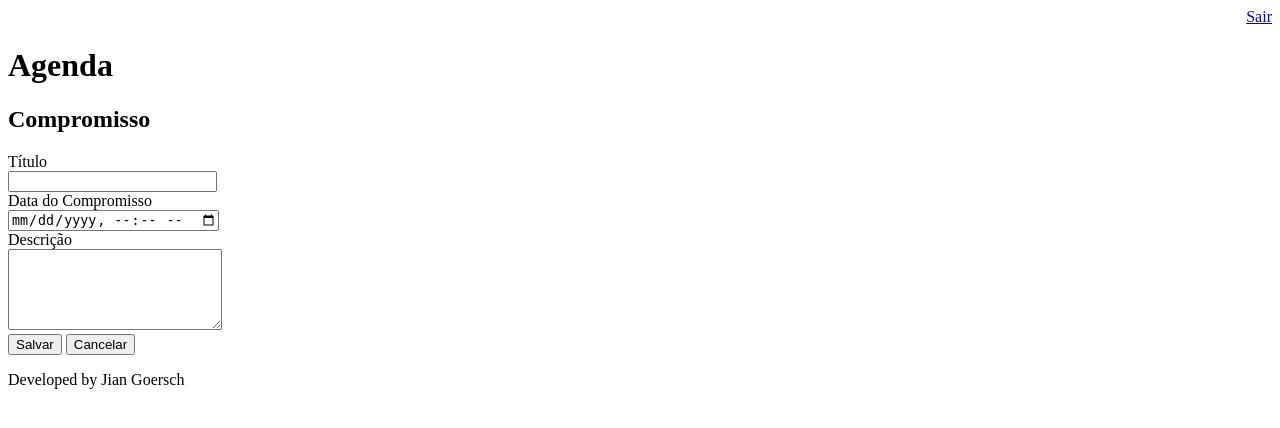
After one commit to JianGoersch/agenda, a Django app: page /agenda/compromisso/ in a window 1280 px wide. The commit adds this page. Shown: the top 428 px of the page. Run offline with Django 4.2, Linux system fonts and the light colour scheme; a user stored in the database is signed in.

Commit message:
Incluido template para a inserção de eventos da agenda e gitignore para ignorar os arquivos compilados

```diff
--- a/agenda/templates/agenda.html
+++ b/agenda/templates/agenda.html
@@ -2,7 +2,9 @@
 
 {% block content %}
     <h2>Agendamentos</h2>
-
+    <a href="compromisso/">
+    <button type="button">Novo Compromisso</button>
+    </a>
     <ul style="font-size 20px">
         {% for compromisso in compromissos %} <!-- chave e porcentagem usar comandos do python-->
             <li>{{ compromisso.titulo }} - {{ compromisso.get_data_evento }}</li> <!--duas chaves{{ é para imprimir algo do python -->
--- /dev/null
+++ b/agenda/templates/compromisso.html
@@ -0,0 +1,25 @@
+{% extends "model-page.html" %}
+
+{% block content %}
+
+<h2>Compromisso</h2>
+
+    <form action="submit" method="POST">{% csrf_token %}
+    <label>Título</label>
+    <br>
+    <input type="text" name="titulo" size="23">
+    <br>
+    <label>Data do Compromisso</label>
+    <br>
+    <input type="datetime-local" name="data_evento">
+    <br>
+    <label>Descrição</label>
+    <br>
+    <textarea name="descricao" rows="5" cols="24"></textarea>
+    <br>
+    <button type="submit">Salvar</button>
+    <a href="/">
+        <button type="button">Cancelar</button>
+    </a>
+</form>
+{% endblock %}
--- a/agenda/urls.py
+++ b/agenda/urls.py
@@ -26,6 +26,9 @@ urlpatterns = [
     path('', RedirectView.as_view(url='/agenda/')),
     path('login/', views.login_user),
     path('login/submit', views.submit_login),
-    path('logout/',views.logout_user)
+    path('logout/',views.logout_user),
+    path('agenda/compromisso/', views.compromisso),
+    path('agenda/compromisso/submit', views.submit_compromisso)
+
 
 ]
--- a/core/views.py
+++ b/core/views.py
@@ -47,3 +47,18 @@ def lista_compromissos(request):
     compromisso = Compromisso.objects.filter(usuario=usuario)
     dados = {'compromissos':compromisso}
     return render(request, 'agenda.html', dados)
+
+
+@login_required(login_url='/login/') #loguin_requeride faz a requisição de estar logado
+def compromisso(request):
+    return render(request, 'compromisso.html')
+
+@login_required(login_url='/login/')
+def submit_compromisso(request):
+    if request.POST:
+        titulo = request.POST.get('titulo')
+        data_evento = request.POST.get('data_evento')
+        descricao = request.POST.get('descricao')
+        usuario = request.user
+        Compromisso.objects.create(titulo=titulo, data_evento=data_evento, descricao=descricao, usuario=usuario)
+    return redirect('/')
```
Also changed, not shown: db.sqlite3, 1 other file.
